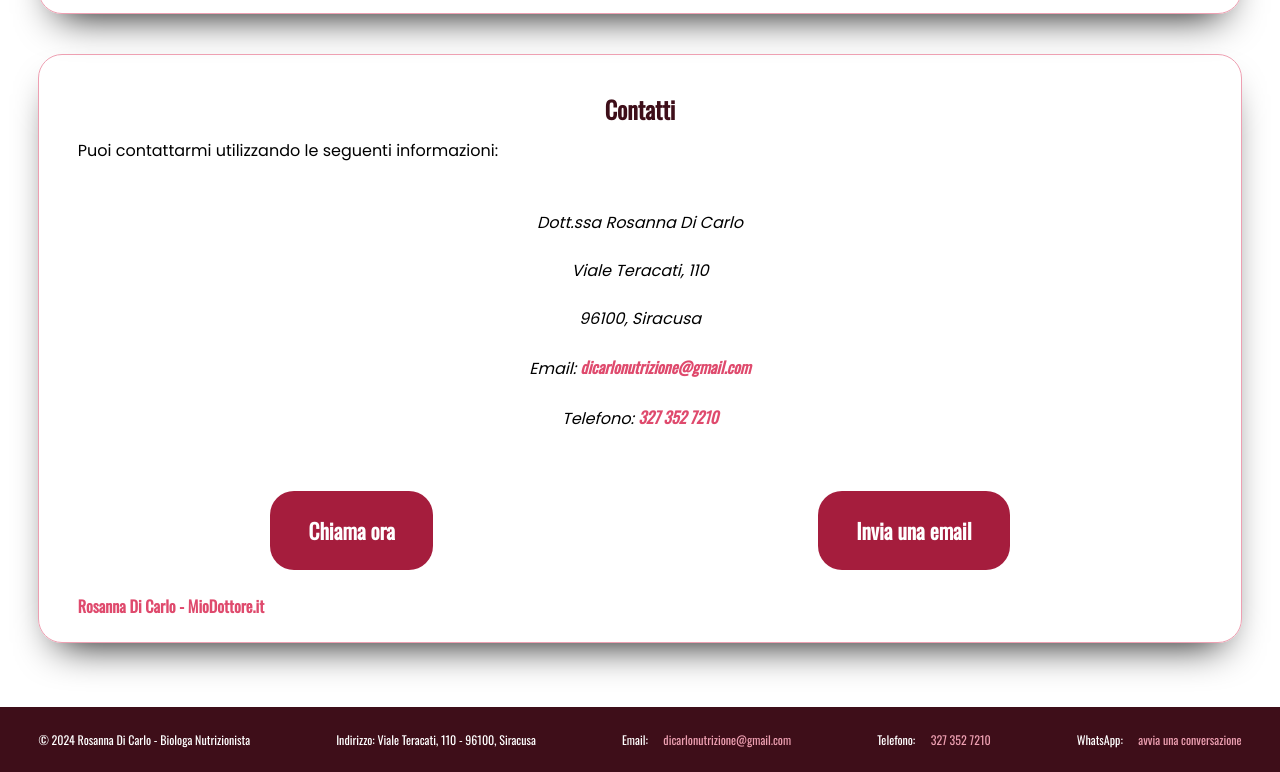
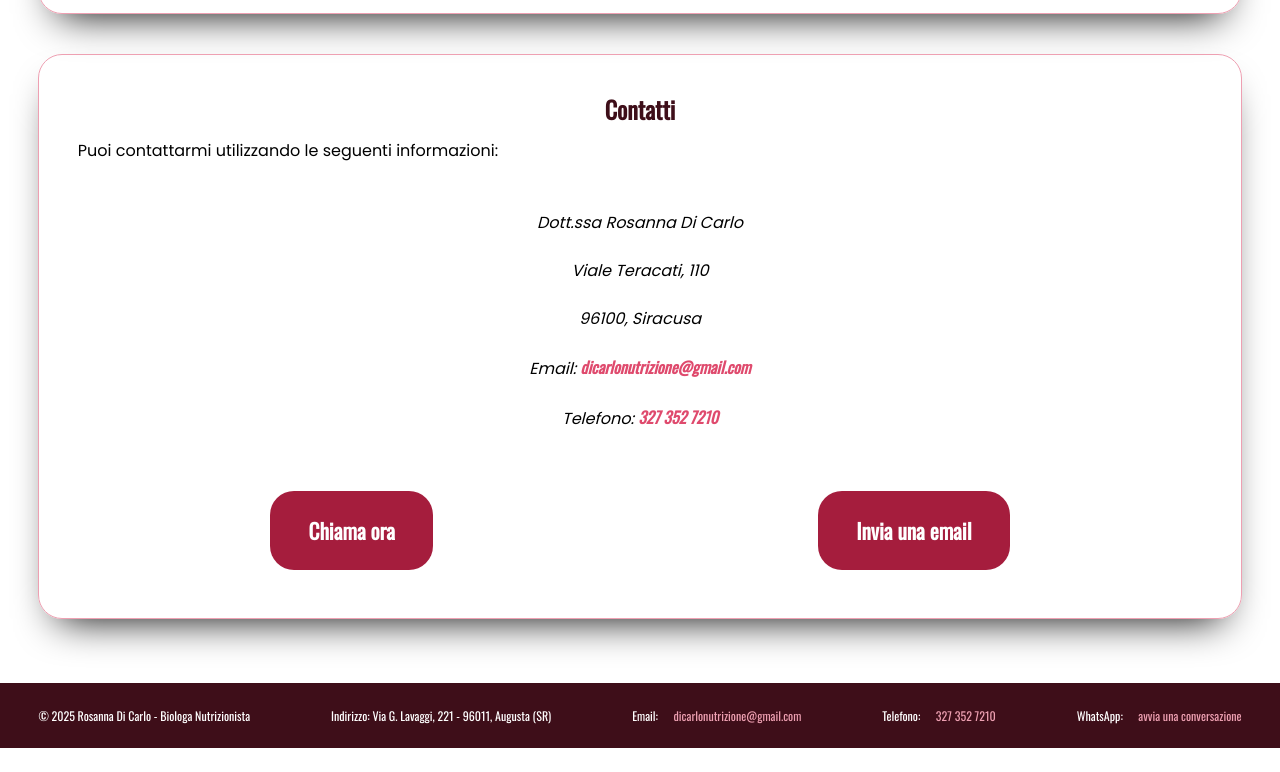
Before and after one commit to rosannadicarlo/rosannadicarlo.github.io, a plain HTML site: page nutrizionista-a-siracusa.html in a window 1280 px wide. Shown: the part 6720-7492 px from the top of the page. After the commit the page ends 7468 px from the top, so only its background shows below. Drawn offline with nearby package versions, Linux system fonts and the light colour scheme; a script that the page names is missing.

Commit message:
Update nutrizionista-a-siracusa.html

```diff
--- a/nutrizionista-a-siracusa.html
+++ b/nutrizionista-a-siracusa.html
@@ -179,15 +179,13 @@
 								<a class="cta-link" href="mailto:dicarlonutrizione@gmail.com">Invia una email
 								</a>
 					</div>
-					<a id="zl-url" class="zl-url" href="https://www.miodottore.it/rosanna-di-carlo-3/nutrizionista/siracusa" rel="nofollow" data-zlw-doctor="rosanna-di-carlo-3" data-zlw-type="big" data-zlw-opinion="false" data-zlw-hide-branding="true" data-zlw-saas-only="true">Rosanna Di Carlo - MioDottore.it</a>
 				</div>
-				<script>!function($_x,_s,id){var js,fjs=$_x.getElementsByTagName(_s)[0];if(!$_x.getElementById(id)){js = $_x.createElement(_s);js.id = id;js.src = "https://platform.docplanner.com/js/widget.js";fjs.parentNode.insertBefore(js,fjs);}}(document,"script","zl-widget-s");</script>
 			</section>
 		</main>
 		<!-- Piede di Pagina -->
 		<footer>
-	    		<p>© 2024 Rosanna Di Carlo - Biologa Nutrizionista</p>
-	    		<p>Indirizzo: Viale Teracati, 110 - 96100, Siracusa</p>
+	    		<p>© 2025 Rosanna Di Carlo - Biologa Nutrizionista</p>
+	    		<p>Indirizzo: Via G. Lavaggi, 221 - 96011, Augusta (SR)</p>
 	    		<p>Email:
 	    			<a href="mailto:dicarlonutrizione@gmail.com">dicarlonutrizione@gmail.com</a>
     			</p>
```
